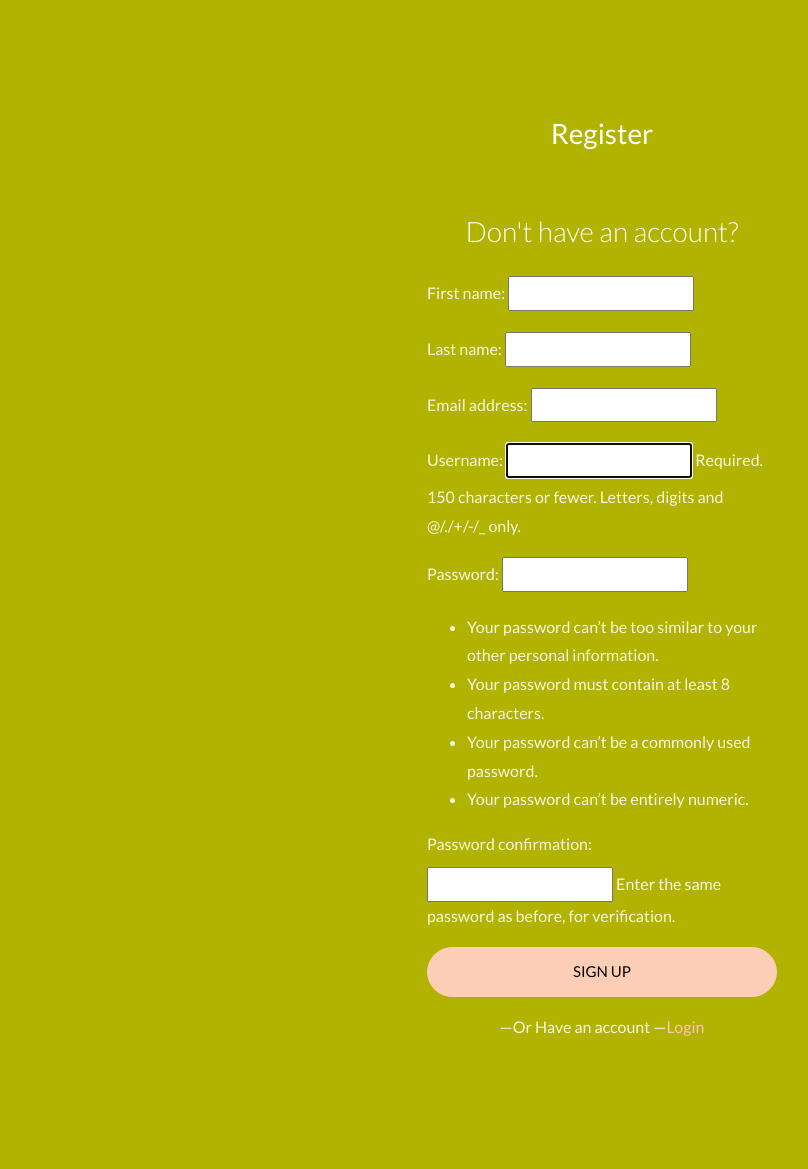
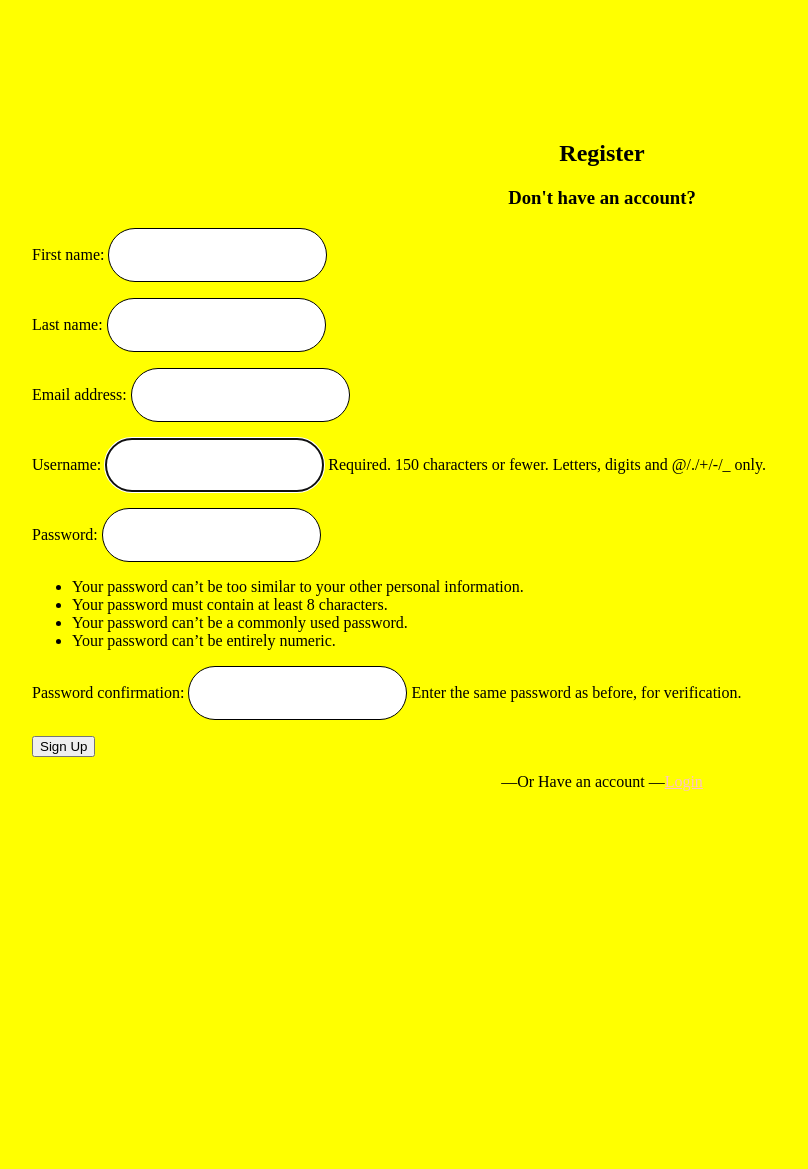
Before and after one commit to darsana-sandeep/XpayProject, a Django app: page /register in a window 1280 px wide. Shown: the whole page, without its empty margins (38-846 px from the left). After the commit the page ends 791 px from the top, so only its background shows below. Run offline with Django 3.2, Linux system fonts and the light colour scheme; some libraries are stand-ins or nearby versions.

Commit message:
code changed

```diff
--- a/xpay/templates/register.html
+++ b/xpay/templates/register.html
@@ -1,8 +1,79 @@
-{% extends 'index.html' %}
-{% block body %}
+<!doctype html>
+<html lang="en">
+  <head>
+  	<title>Login 10</title>
+    <meta charset="utf-8">
+    <meta name="viewport" content="width=device-width, initial-scale=1, shrink-to-fit=no">
+
+	<link href="https://fonts.googleapis.com/css?family=Lato:300,400,700&display=swap" rel="stylesheet">
+
+	<link rel="stylesheet" href="https://stackpath.bootstrapcdn.com/font-awesome/4.7.0/css/font-awesome.min.css">
+
+	  <style>
+		  input{
 
 
-<section class="ftco-section">
+	  background: transparent;
+	  border: none;
+	  height: 50px;
+	  color: white !important;
+	  border: 1px solid black;
+	  background: white;
+	  border-radius: 40px;
+	  padding-left: 20px;
+	  padding-right: 20px;
+	  -webkit-transition: 0.3s;
+	  -o-transition: 0.3s;
+	  transition: 0.3s; }
+  }
+  label{
+
+  	padding:100px;
+
+  }
+  .ftco-section {
+  padding: 7em 0; }
+
+  .container {
+  width: 100%;
+  padding-right: 15px;
+  padding-left: 15px;
+  margin-right: auto;
+  margin-left: auto; }
+  @media (min-width: 576px) {
+    .container {
+      max-width: 540px; } }
+  @media (min-width: 768px) {
+    .container {
+      max-width: 720px; } }
+  @media (min-width: 992px) {
+    .container {
+      max-width: 960px; } }
+  @media (min-width: 1200px) {
+    .container {
+      max-width: 1140px; } }
+
+      .justify-content-center {
+  -webkit-box-pack: center !important;
+  -ms-flex-pack: center !important;
+  justify-content: center !important; }
+  .text-center {
+  text-align: center !important; }
+  .form-group {
+  position: center;
+  }
+
+
+
+
+
+
+
+	  </style>
+
+	</head>
+	<body class="img js-fullheight" style="background-color:yellow;">
+		<section class="ftco-section">
 		<div class="container">
 			<div class="row justify-content-center">
 				<div class="col-md-6 text-center mb-5">
@@ -28,4 +99,5 @@
 		</div>
 	</section>
 
-{% endblock %}
+	</body>
+</html>
--- a/xpay/views.py
+++ b/xpay/views.py
@@ -26,5 +26,6 @@ def merchant_register(request):
         form = RegisterForm(request.POST)
         if form.is_valid():
             form.save()
+            print(form)
             return redirect(merchant_login)
     return render(request,'register.html',{'form':form})
```
Also changed, not shown: xpay/static/css/style.css.
